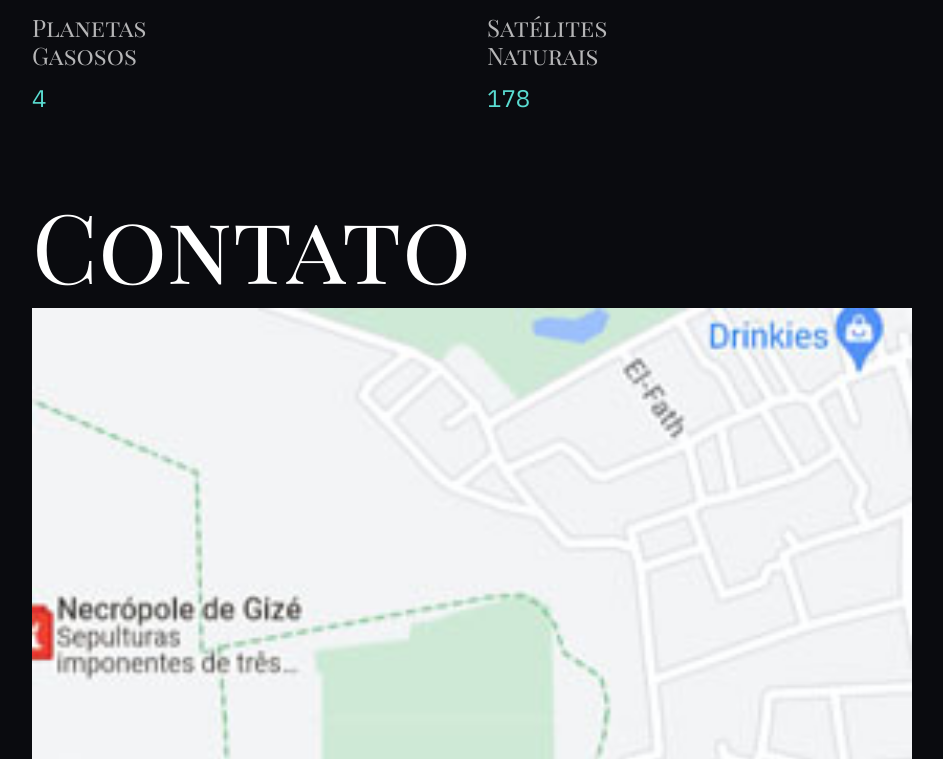
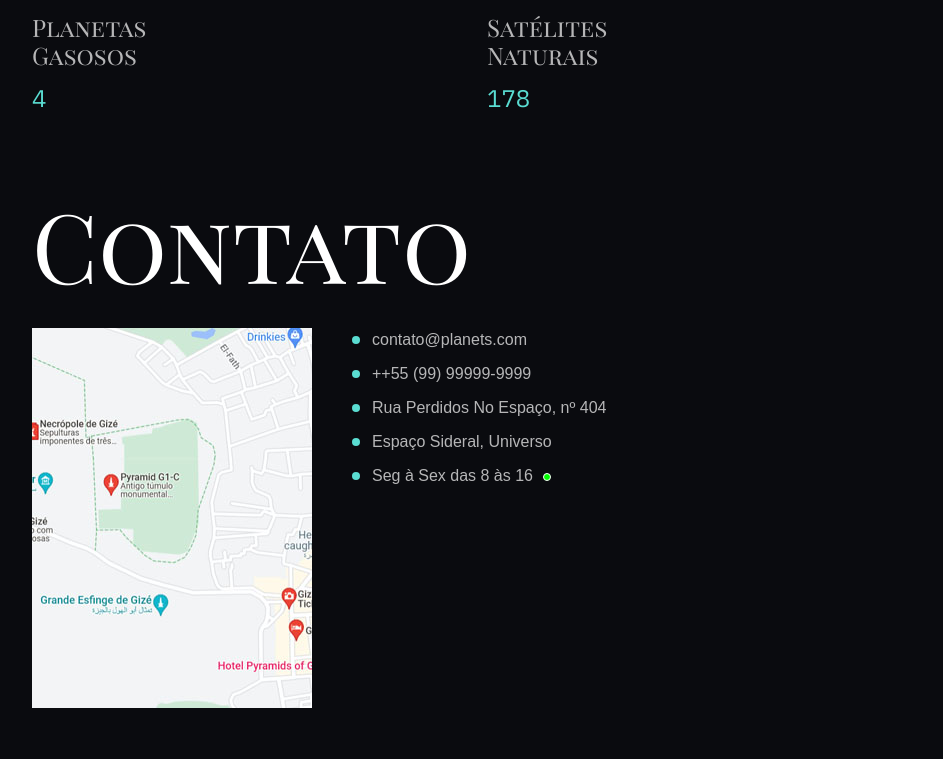
Before and after one commit to Luciana-Santos/sistema_solar, a website built with webpack: page src/index.html in a window 1280 px wide. Shown: the part 1352-2111 px from the top of the page, without its empty margins (168-1111 px from the left). After the commit the page ends 2090 px from the top, so only its background shows below. Built offline with nearby package versions, Linux system fonts and the light colour scheme; files whose address does not match are found by name.

Commit message:
estilos inicias section contato

```diff
--- /dev/null
+++ b/src/app/styles/components/_contato.scss
@@ -0,0 +1,52 @@
+@use '../utils' as *;
+
+.contato {
+  display: grid;
+  gap: 20px;
+
+  .mapa {
+    max-width: 280px;
+  }
+
+  &__info {
+
+    li {
+      position: relative;
+      padding-left: rem(20);
+      font-family: var(--ff-body);
+      margin-bottom: rem(10);
+
+      &::before {
+        content: '';
+        background: var(--cl-accent);
+        display: inline-block;
+        width: rem(8);
+        height: rem(8);
+        border-radius: 50%;
+        position: absolute;
+        top: 50%;
+        left: 0;
+        transform: translateY(-50%);
+      }
+    }
+
+    .aberto {
+
+      &::after {
+        content: '';
+        background: #00FF00;
+        // background: #FF0000;
+        display: inline-block;
+        width: rem(8);
+        height: rem(8);
+        border-radius: 50%;
+        border: 1px solid #fff;
+        margin-left: rem(10);
+      }
+    }
+  }
+
+  @include breakpoint(medium) {
+    grid-template-columns: 300px 1fr;
+  }
+}
--- a/src/app/styles/components/_index.scss
+++ b/src/app/styles/components/_index.scss
@@ -2,6 +2,6 @@
 @forward 'sobre';
 @forward 'curiosidades';
 @forward 'numeros';
-// @forward 'contato';
+@forward 'contato';
 // @forward 'footer';
 // @forward 'dropdownMenu';
```
Also changed, not shown: dist/css/styles.css, 1 other file.
